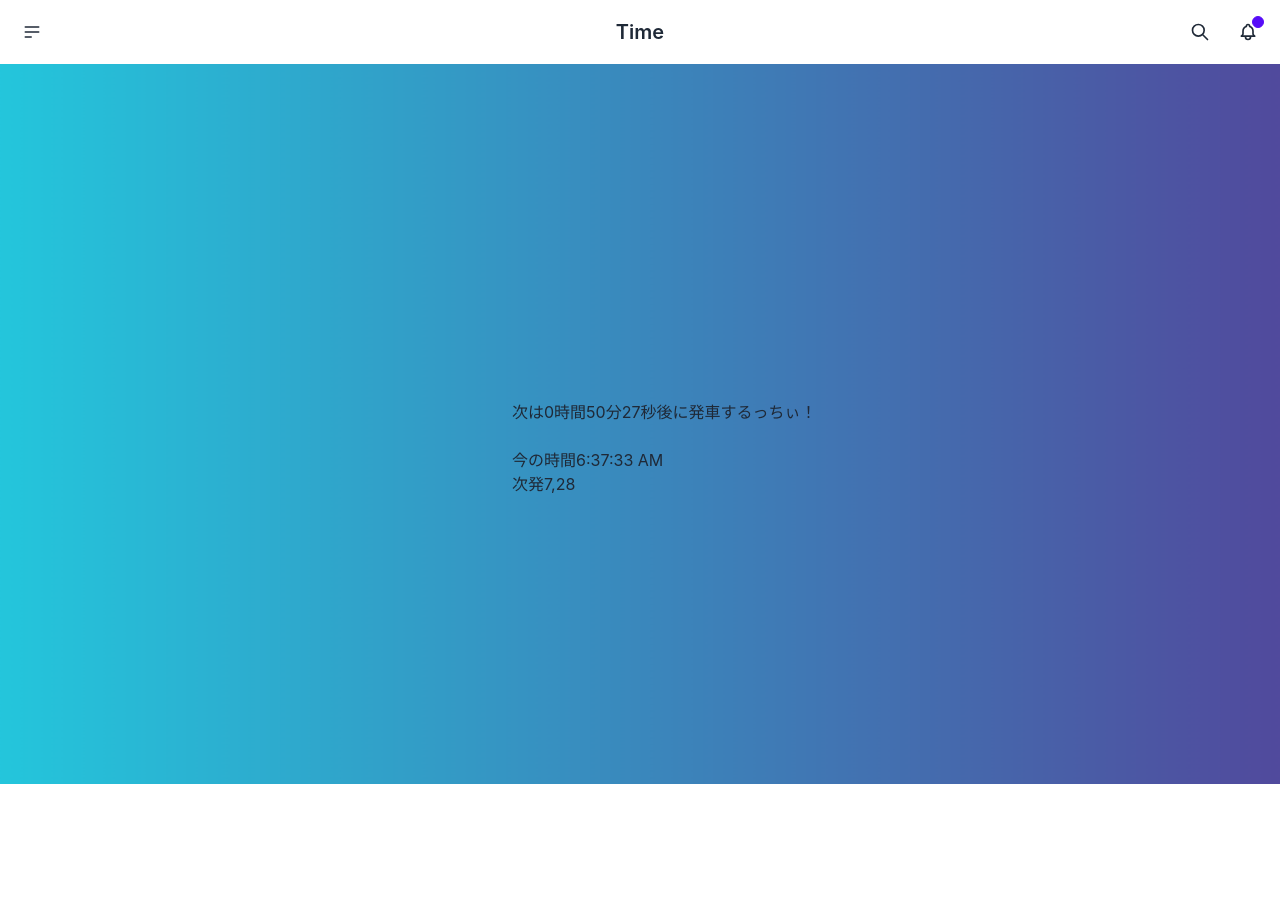
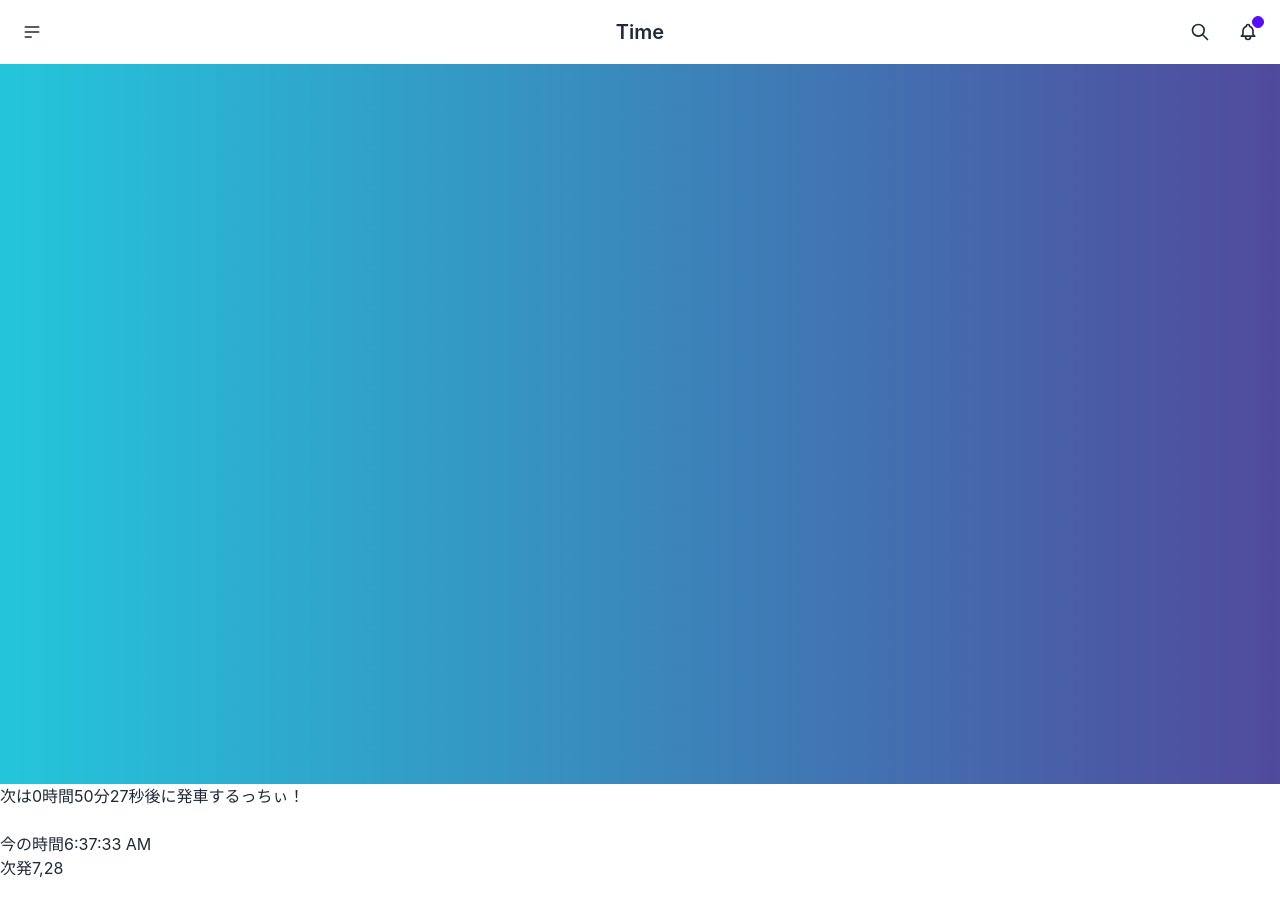
Before and after one commit to samus0n/test, a React (Create React App) app: page /time1 in a window 1280 px wide. Shown: the top 914 px of the page. Before the commit the page ends 800 px from the top, so only its background shows below. Built offline with nearby package versions, Linux system fonts and the light colour scheme.

Commit message:
text配置

```diff
--- a/src/Timetable.css
+++ b/src/Timetable.css
@@ -14,8 +14,10 @@ img {
 
 .text{
     position: absolute;
-    top: 50%;
-    left: 40%;
-    padding: 0;
-    margin: 0;
+    height: 100vh;
+    width: 100%;
+    display: center;
+    align-items: center;
+    justify-content: center;
+
 }
--- a/src/Timetable2.css
+++ b/src/Timetable2.css
@@ -14,8 +14,10 @@ img {
 
 .text{
     position: absolute;
-    top: 50%;
-    left: 40%;
-    padding: 0;
-    margin: 0;
+    height: 100vh;
+    width: 100%;
+    display: center;
+    align-items: center;
+    justify-content: center;
+
 }
--- a/src/Timetable3.css
+++ b/src/Timetable3.css
@@ -14,8 +14,10 @@ img {
 
 .text{
     position: absolute;
-    top: 50%;
-    left: 40%;
-    padding: 0;
-    margin: 0;
+    height: 100vh;
+    width: 100%;
+    display: center;
+    align-items: center;
+    justify-content: center;
+
 }
```
